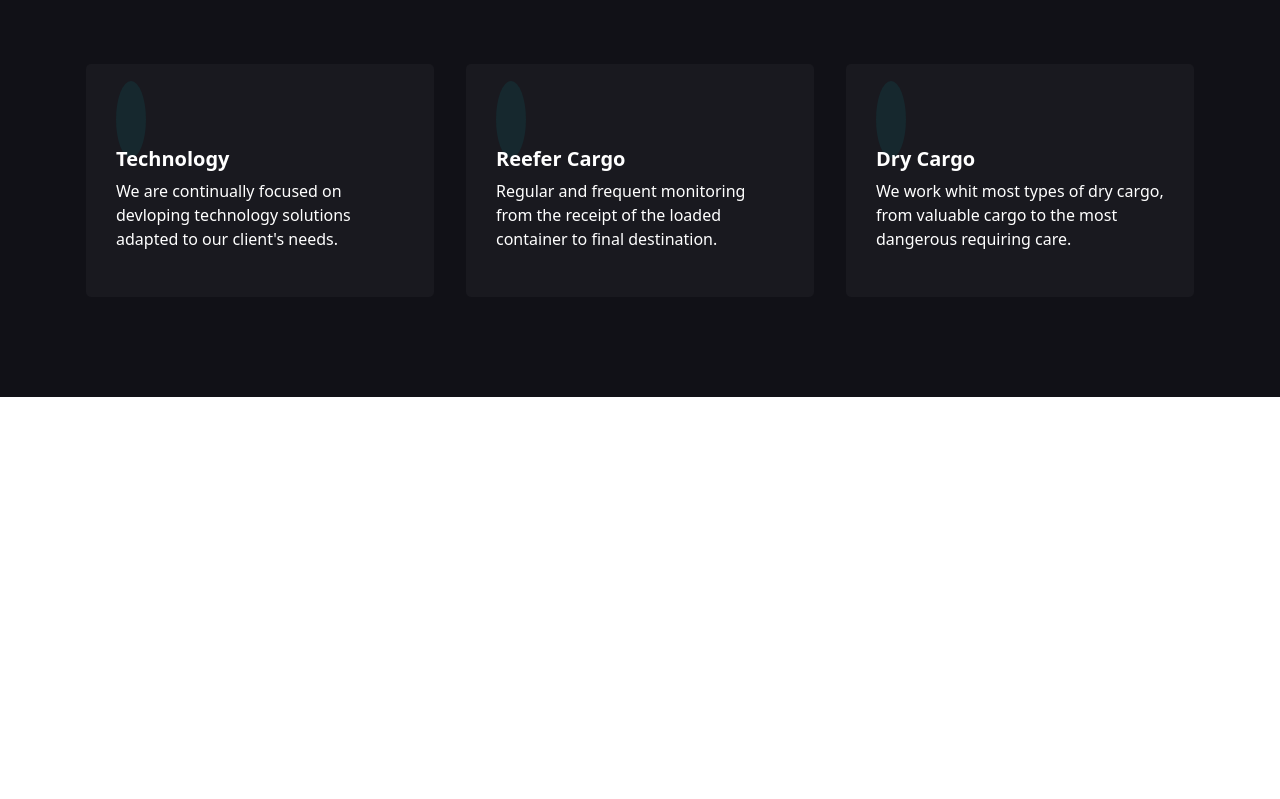
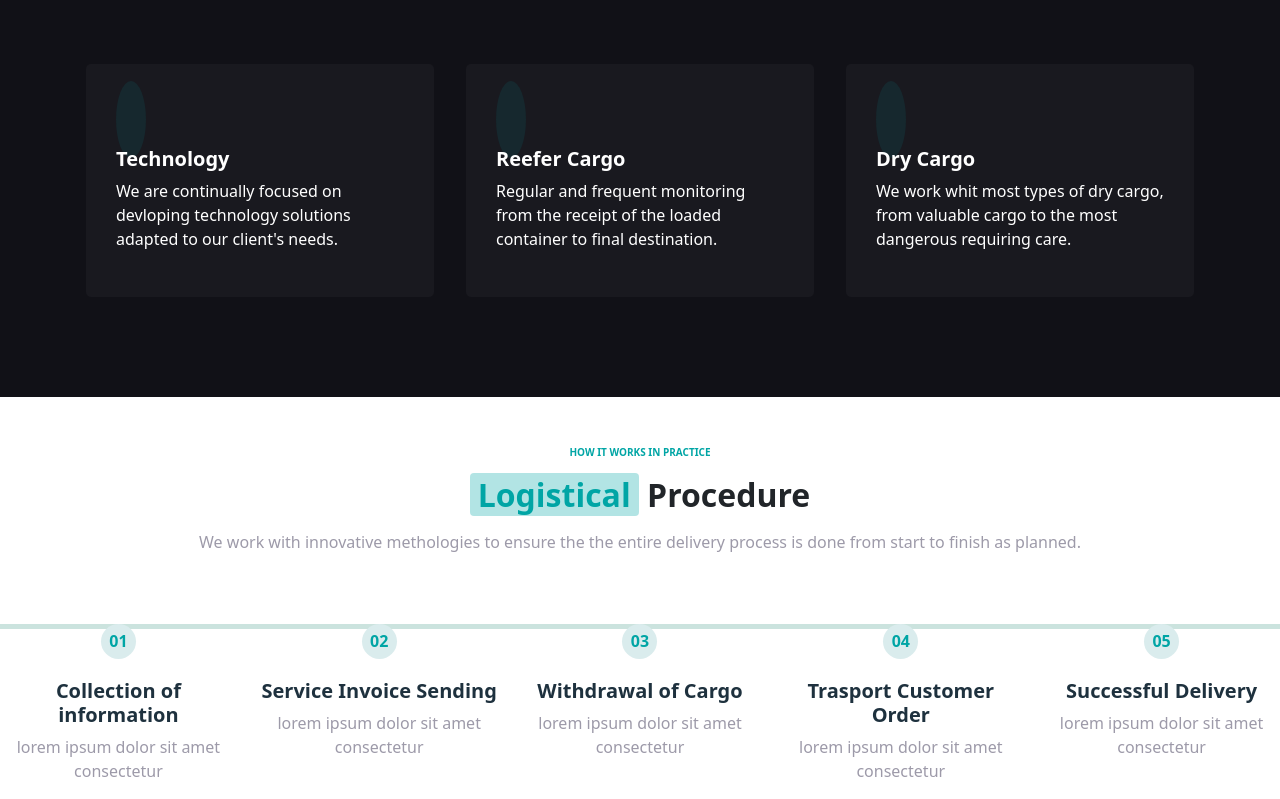
Before and after one commit to MauroDeStefano/proj-html-vuejs, a Vue app: page / in a window 1280 px wide. Shown: the part 1513-2312 px from the top of the page. Before the commit the page ends 1910 px from the top, so only its background shows below. Built offline with nearby package versions, Linux system fonts and the light colour scheme.

Commit message:
Added Logistical Procedure Section

```diff
--- /dev/null
+++ b/src/assets/data/logisticalData.js
@@ -0,0 +1,24 @@
+//  This is where I take the Data for the Logistical Procedure Section
+
+export default[
+  {
+    name: "Collection of information",
+    description: "lorem ipsum dolor sit amet consectetur"
+  },
+  {
+    name: "Service Invoice Sending",
+    description: "lorem ipsum dolor sit amet consectetur"
+  },
+  {
+    name: "Withdrawal of Cargo",
+    description: "lorem ipsum dolor sit amet consectetur"
+  },
+  {
+    name: "Trasport Customer Order",
+    description: "lorem ipsum dolor sit amet consectetur"
+  },
+  {
+    name: "Successful Delivery",
+    description: "lorem ipsum dolor sit amet consectetur"
+  },
+]
--- a/src/components/LogisticalProcedure.vue
+++ b/src/components/LogisticalProcedure.vue
@@ -1,15 +1,69 @@
 <template>
-  <div>
-
+  <div class="my-5 text-center">
+    <div class="container">
+      <p class="text-emp mds-text-wide-s fw-bolder">HOW IT WORKS IN PRACTICE</p>
+      <h2 class="mb-3 fw-bolder"><span class="text-emp bg-text-emp px-2 rounded">Logistical</span> Procedure</h2>
+      <p class="mds-text-gray">We work with innovative methologies to ensure the the entire delivery process is done from start to finish as planned.</p>
+    </div>
+    <div class="mds-arificial-hr">
+    <div class="row">
+      <div class="col mds-logistical-card" v-for="(item, index) in logisticalData" :key="index">
+        <div class="mds-logistical-number">0{{index + 1}}</div>
+        <h5>{{item.name}}</h5>
+        <p class="mds-text-gray">{{item.description}}</p>
+      </div>
+    </div>
+    </div>
   </div>
 </template>
 
 <script>
+import logisticalData from '../assets/data/logisticalData.js';
+
 export default {
-  name: "LogisticalProcedure"
+  name: "logisticalProcedure",
+  data(){
+    return{
+      logisticalData
+    }
+  }
 }
 </script>
 
-<style>
+<style lang="scss">
+
+@import '../assets/style/vars.scss';
+@import '../assets/style/generals.scss';
+
+
+.mds-arificial-hr{
+  margin-top: 70px;
+  width: 100%;
+  height: 5px;
+  background-color: #CBE3DE;
+}
+
+.mds-logistical-card{
+  margin-top: -15px;
+
+  h5{
+    color: #1E313E;
+    font-weight: 700;
+  }
+
+
+}
+
+.mds-logistical-number{
+  width: 35px;
+  height: 35px;
+  margin: 0 auto;
+  line-height: 35px;
+  border-radius: 50%;
+  background-color: #DAECED;
+  margin-bottom: 20px;
+  color: $text-logo;
+  font-weight: 700;
+}
 
 </style>
--- a/src/components/MainServices.vue
+++ b/src/components/MainServices.vue
@@ -2,7 +2,7 @@
   <div class="mds-service-section">
     <div class="container">
       <p class="text-emp mds-text-wide-s">ROAD TRANSPORT</p>
-      <h2 class="mb-3 text-white">Main <span class="text-emp bg-text-emp text-white">Services</span></h2>
+      <h2 class="mb-3 text-white">Main <span class="text-emp bg-text-emp text-white rounded">Services</span></h2>
       <div class="d-flex justify-content-between mt-2 mb-5">
         <p class=" text-white w-75 ">With all of this expertise anda capability comes an unrivalled commitment to customer service. We will work hard to understand your needs in order to develop a productive, long-term partnership.</p>
 
--- a/src/components/Prensentation.vue
+++ b/src/components/Prensentation.vue
@@ -6,7 +6,7 @@
 
       <div class="mt-5 col-8 mds-left-presentation">
         <p class="text-emp mds-text-wide-s">WHO WE ARE</p>
-        <h2 class="mb-3"><span class="text-emp bg-text-emp"><i class="far fa-gem"></i> Excellence </span>  in Transport</h2>
+        <h2 class="mb-3"><span class="text-emp bg-text-emp rounded"><i class="far fa-gem"></i> Excellence </span>  in Transport</h2>
         <p class="mds-text-gray">Lorem ipsum dolor sit, amet consectetur adipisicing elit. Doloremque voluptas vel et! Repudiandae, dolore placeat vero odit nihil minus voluptatum tenetur quibusdam numquam nam? Consequuntur ipsam assumenda perferendis voluptatum commodi!</p>
         <p class="mds-text-gray">Lorem ipsum, dolor sit amet consectetur adipisicing elit. Nam corrupti architecto repellendus explicabo? Sint esse ad sunt cumque, sed corporis delectus quam ratione voluptates similique blanditiis veniam, distinctio error minima?</p>
         <p class="text-cit mds-text-gray ">Lorem ipsum dolor sit amet, consectetur adipisicing elit. Quisquam corrupti ab non eius omnis culpa quidem rem quas pariatur molestias, placeat provident tempora officia numquam! Temporibus nisi ad voluptas aperiam.</p>
```
